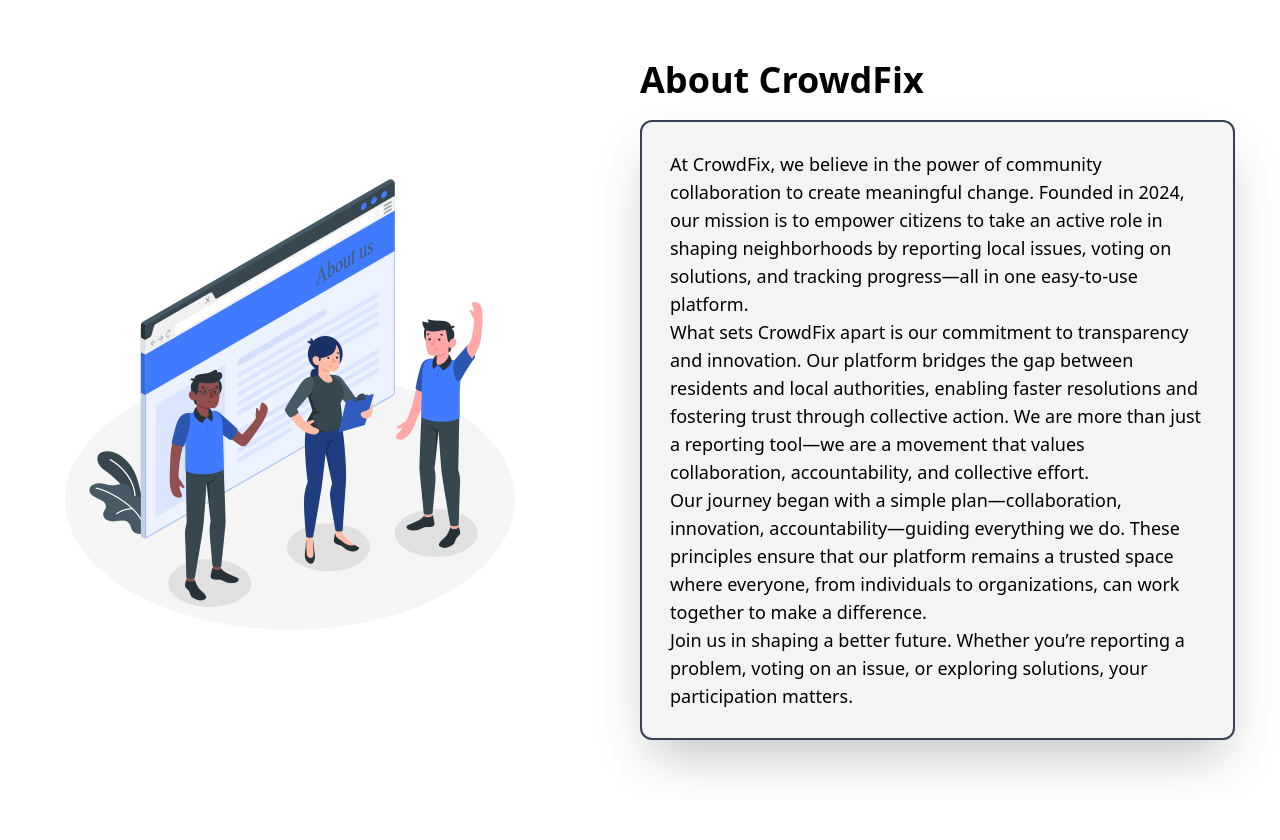
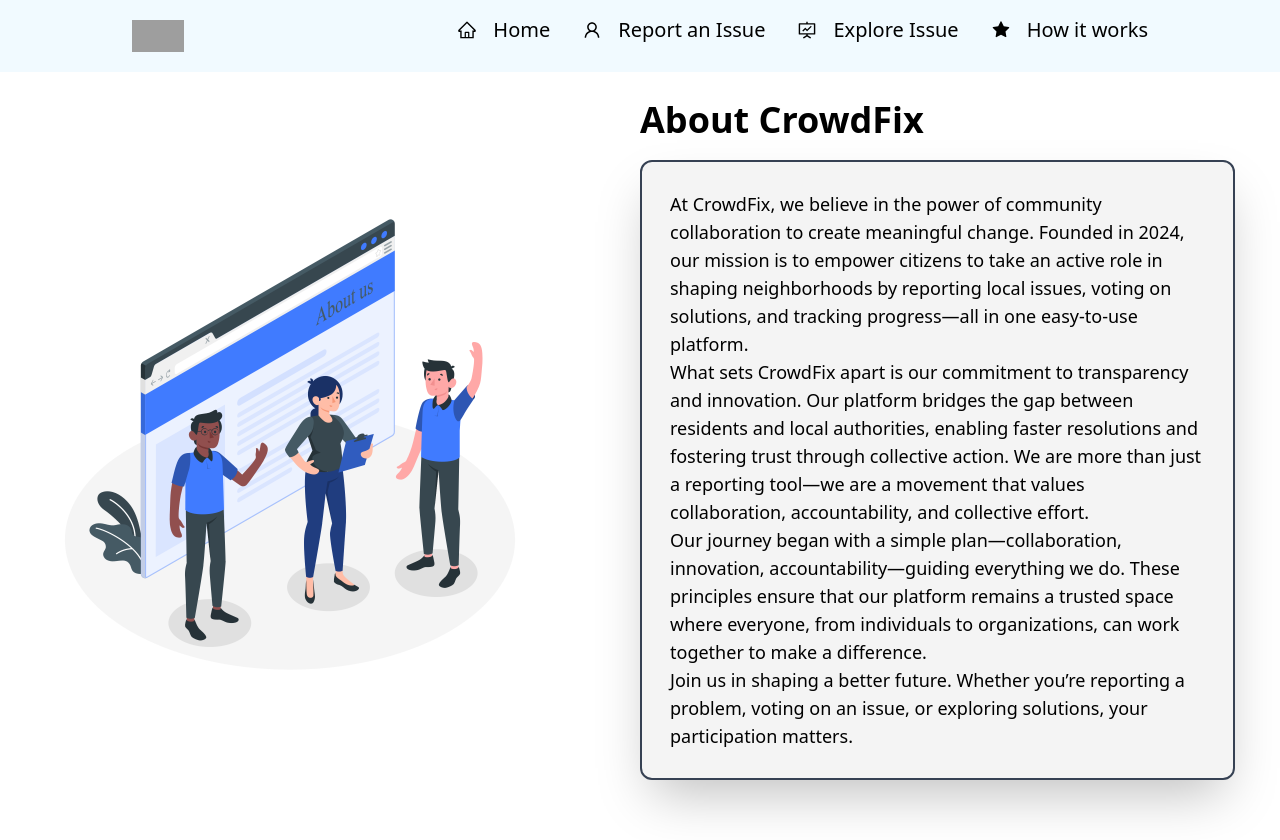
Before and after one commit to RahulHeer150/civic-, a React (Vite) app in the folder client/: page / in a window 1280 px wide. Before the commit the page ends 800 px from the top, so only its background shows below. Built offline with nearby package versions, Linux system fonts and the light colour scheme; grey boxes are pictures that could not be loaded.

Commit message:
new navbar compoennet

```diff
--- a/client/src/App.jsx
+++ b/client/src/App.jsx
@@ -25,7 +25,7 @@ function App() {
 
   return (
       <>
-
+      <Navbar/>
       <Aboutus/>
 
       </>
--- a/client/src/components/Aboutus.jsx
+++ b/client/src/components/Aboutus.jsx
@@ -3,7 +3,7 @@ import AboutImg from '../assets/abt.png'
 
 const Aboutus = () => {
   return (
-      <div className='flex flex-col min-h-screen  p-10'>
+      <div className='flex flex-col min-h-screen  p-10 mt-10'>
            <div className='flex flex-grow flex-col-reverse md:flex-row lg:flex-row w-full max-w-[1190px] pt-5 md:pt-0 mx-auto justify-between items-center '>
              {/* left side image  */}
              <div className='w-full lg:w-1/2 md:w-1/2 flex jsutify-center items-center'>
--- a/client/src/components/Navbar.jsx
+++ b/client/src/components/Navbar.jsx
@@ -39,10 +39,10 @@ const Navbar = () => {
 
   return (
     <>
-    <nav className={`fixed top-0 w-full z-50 transition duration-300 px-[7vw] md:px-[12vw] lg:px-[10vw] ${isScrolled ? "bg-[#05041480] bg-opacity-80 backdrop:blur-3xl shadow-md":"bg-transparent"}`}>
+    <nav className={`fixed top-0 w-full z-50 transition duration-300 px-[7vw] md:px-[12vw] lg:px-[10vw] ${isScrolled ? "shadow-lg shadow-black":"bg-[#f1faff]"}`}>
       <div className='text-white py-4 px-1 flex flex-row justify-between items-center'>
         <img src="/profile.png" alt="" className='h-8 w-13'/>
-        <ul className=' hidden lg:flex space-x-8 text-white ml-8 text-3xl text-bold'>
+        <ul className=' hidden lg:flex space-x-8 text-black ml-8 text-xl text-bold'>
           {MenuItems.map((item) => (
             <li key={item.id} className={`cursor-pointer hover:text-sky-400 ${activeSection === item.id ? "text-sky-500" : ""}` }>
               <a className="flex items-center gap-2 border-b-4 border-transparent hover:border-sky-400 pb-2 hover:text-sky-400  transition-all duration-300 "
```
